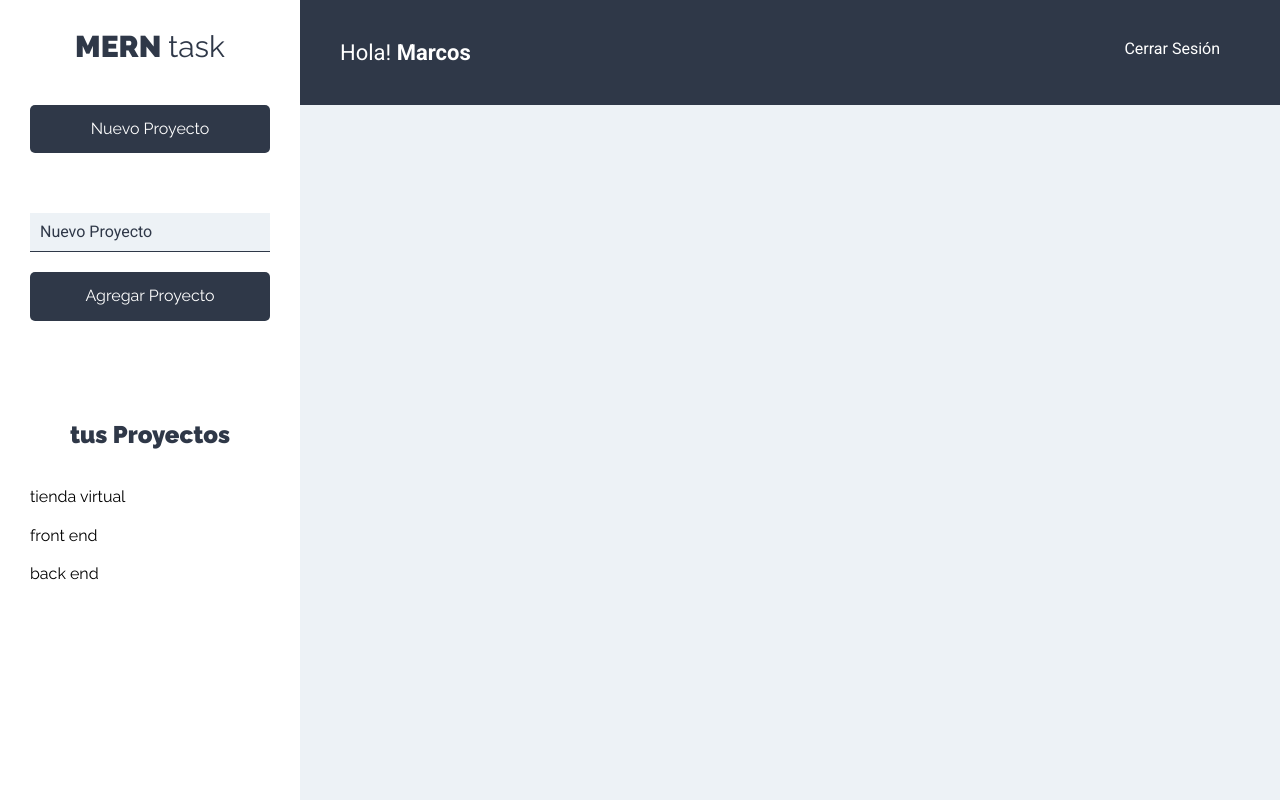
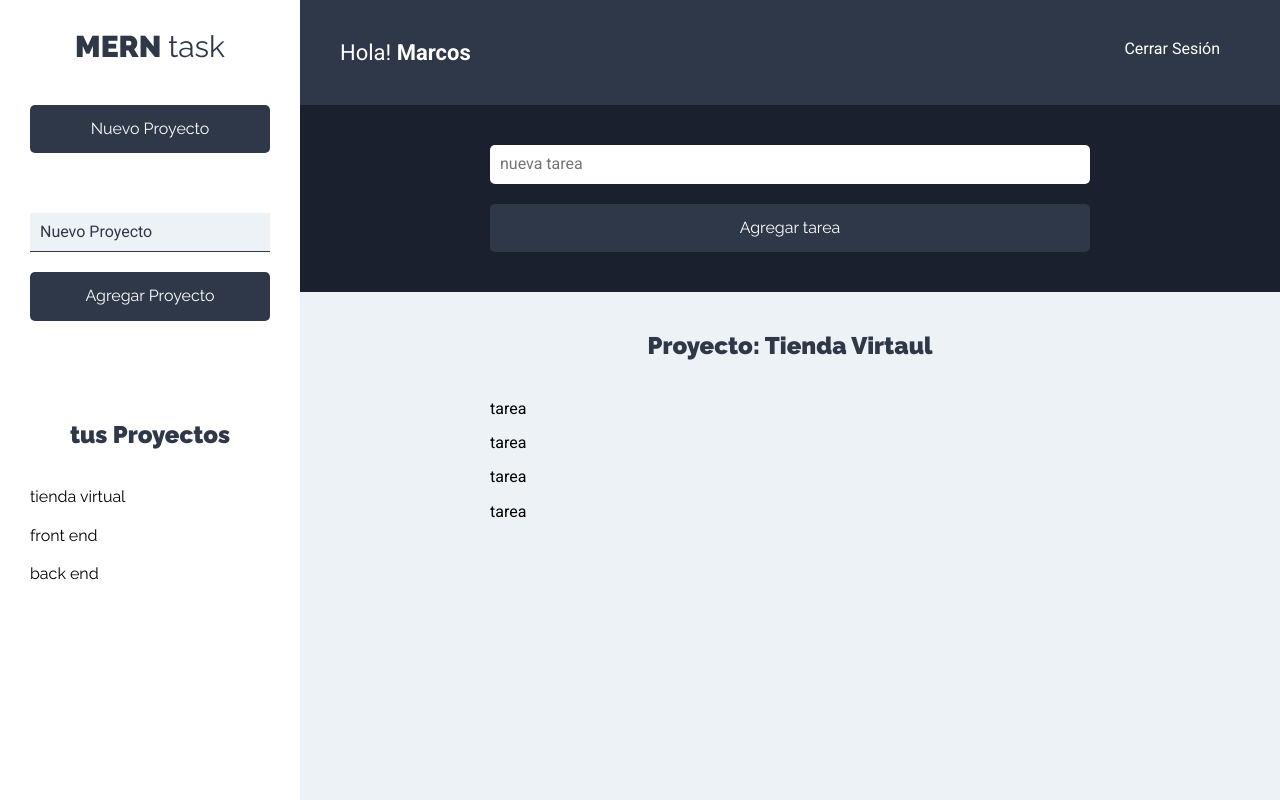
Before and after one commit to Marcos0204/task, a React (Create React App) app in the folder front/: page /proyectos in a window 1280 px wide. Built offline with nearby package versions, Linux system fonts and the light colour scheme.

Commit message:
structure-part-task

```diff
--- a/front/src/components/projects/Projects.jsx
+++ b/front/src/components/projects/Projects.jsx
@@ -1,6 +1,8 @@
 import React from 'react';
 import Sidebar from '../layout/Sidebar';
 import NavBar from '../layout/NavBar';
+import FormTask from '../tasks/FormTask';
+import ListTask from '../tasks/ListTask';
 
 
 const Projects = () => {
@@ -12,8 +14,9 @@ const Projects = () => {
       <div className="seccion-principal">
         <NavBar />
         <main>
+          <FormTask/>
           <div className="contenedor-tareas">
-
+            <ListTask/>
           </div>
         </main>
       </div>
--- a/front/src/components/tasks/FormTask.jsx
+++ b/front/src/components/tasks/FormTask.jsx
@@ -4,7 +4,21 @@ const FormTask = () => {
   return (
     <div className='formulario'>
       <form>
-          .contenedor
+          <div className="contenedor-input">
+            <input
+              type="text"
+              name='name'
+              className='input-text'
+              placeholder='nueva tarea'
+              />
+          </div>
+          <div className="contenedor-input">
+            <input
+              type="submit"
+              className='btn btn-primario btn-block btn-submit'
+              value='Agregar tarea'
+              />
+          </div>
       </form>
     </div>
   )
--- a/front/src/components/tasks/ListTask.jsx
+++ b/front/src/components/tasks/ListTask.jsx
@@ -0,0 +1,28 @@
+import React from 'react'
+import Task from './Task'
+
+
+const ListTask = () => {
+    const tasks = [
+        {name:'Elegir Plataforma', state:true},
+        {name:'Elegir lenguaje', state:true},
+        {name:'Elegir back', state:true},
+        {name:'Elegir front', state:true},
+    ]
+  return (
+    <>
+        <h2> Proyecto: Tienda Virtaul</h2>
+        <ul className="listado-tareas">
+            {tasks.length === 0 ?(
+                <li className="tarea">No hay tareas</li>
+            ) : (
+                tasks.map((task, index) => (
+                    <Task/>
+                ))
+            )}
+        </ul>
+    </>
+  )
+}
+
+export default ListTask
--- a/front/src/components/tasks/Task.jsx
+++ b/front/src/components/tasks/Task.jsx
@@ -0,0 +1,11 @@
+import React from 'react'
+
+const Task = () => {
+  return (
+    <div>
+      <p>tarea</p>
+    </div>
+  )
+}
+
+export default Task
```
